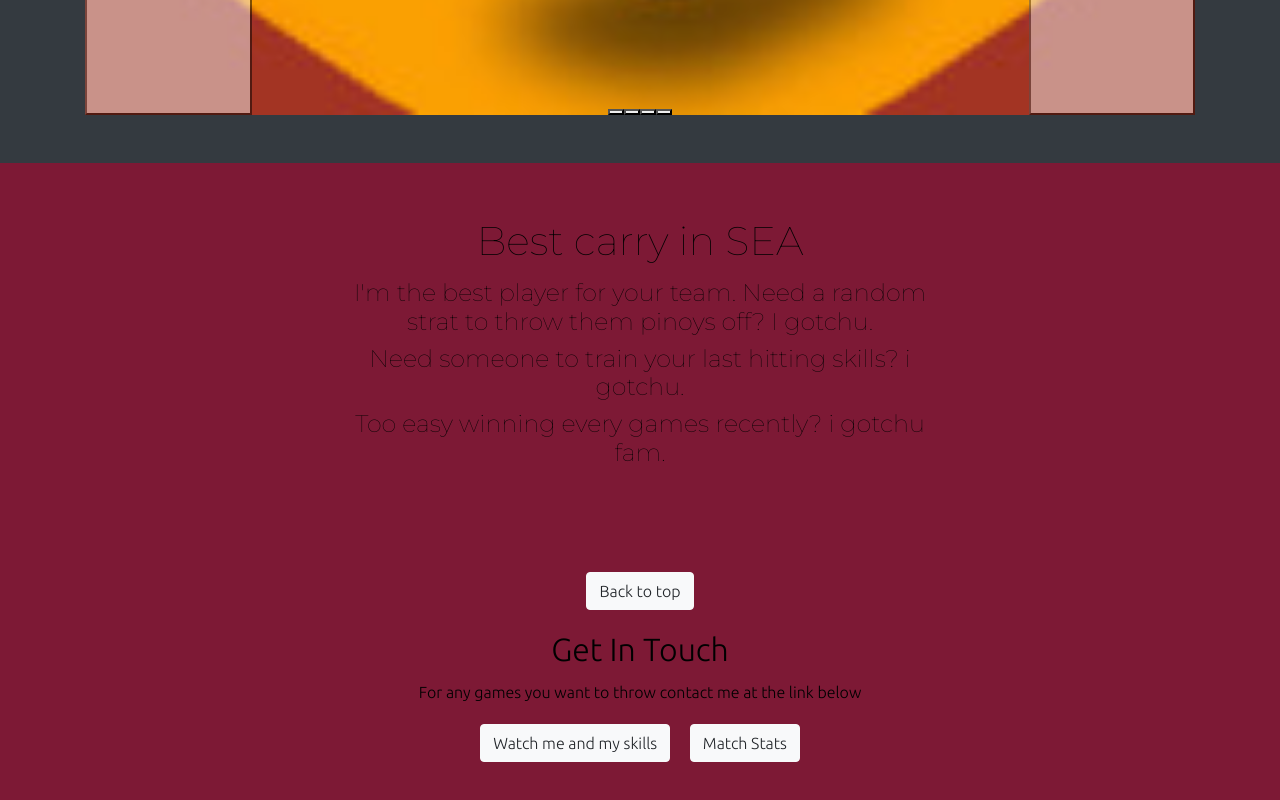
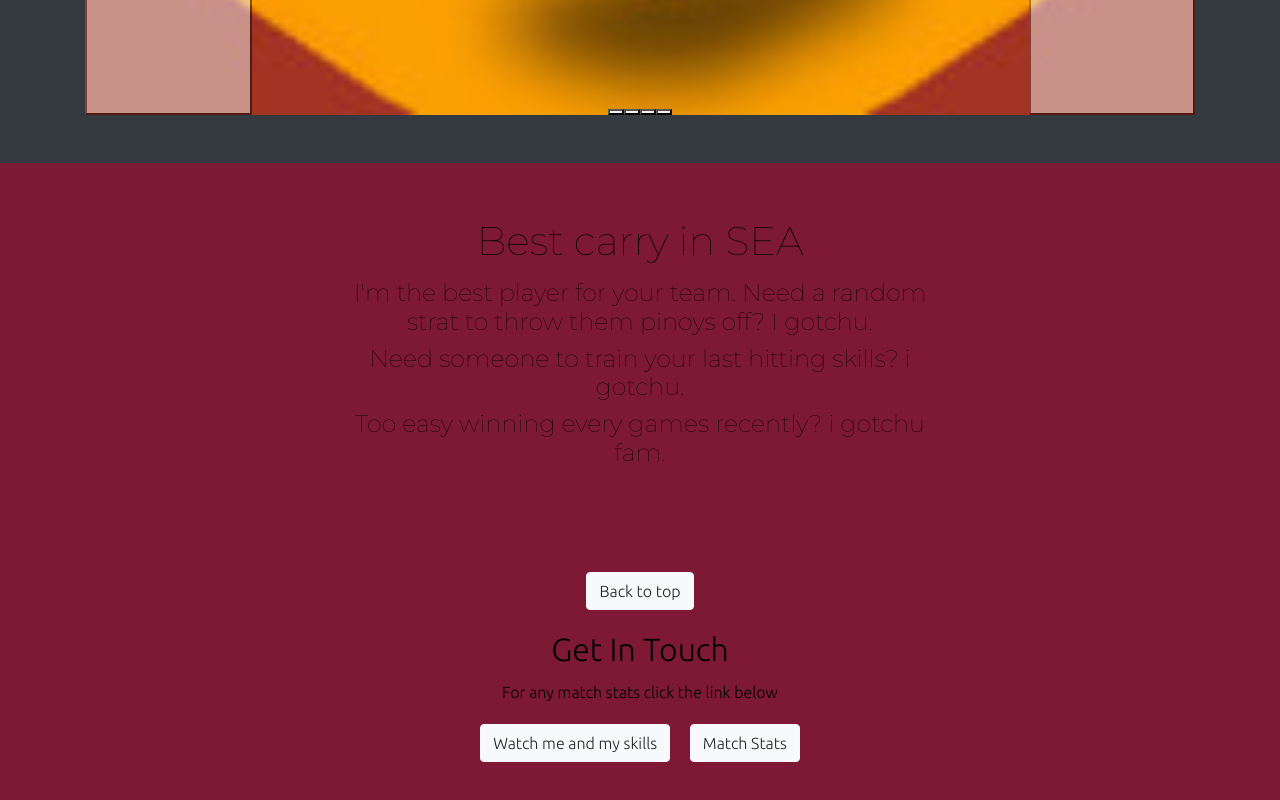
Before and after one commit to nashmazlan/DoggyDog, a plain HTML site: page index.html in a window 1280 px wide. Shown: the part 1361-2161 px from the top of the page. Drawn offline with nearby package versions, Linux system fonts and the light colour scheme.

Commit message:
Update index.html

```diff
--- a/index.html
+++ b/index.html
@@ -153,7 +153,7 @@
         <a class="btn btn-light" href="index.html">Back to top</a>
       <div class="contact-me">
         <h2>Get In Touch</h2>
-        <p>For any games you want to throw contact me at the link below</p>
+        <p>For any match stats click the link below</p>
         <a href="images/akif.mp4" class="btn btn-light" >Watch me and my skills</a>
         <a class="btn btn-light" href="https://www.dotabuff.com/players/117189615">Match Stats</a>
       </div>
```
